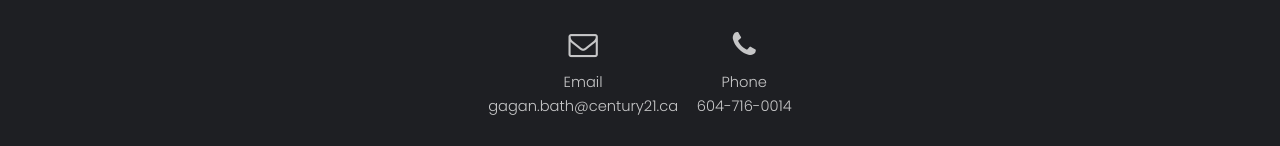
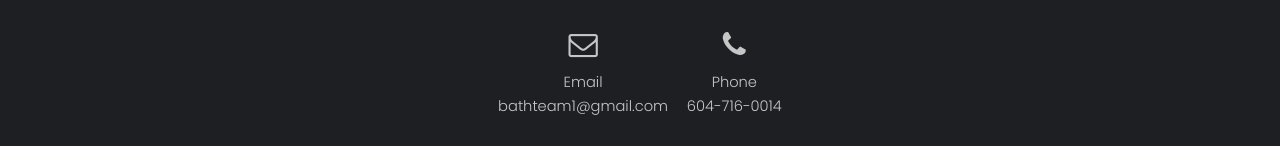
Before and after one commit to gaganbath/gaganbath.github.io, a plain HTML site: page index.html in a window 1280 px wide. Shown: the part 2231-2377 px from the top of the page. Drawn offline with Linux system fonts and the light colour scheme.

Commit message:
Update index.html

```diff
--- a/index.html
+++ b/index.html
@@ -229,7 +229,7 @@
                   <a href="mailto:&#103;&#97;&#103;&#97;&#110;&#46;&#98;&#97;&#116;&#104;&#64;&#99;&#101;&#110;&#116;&#117;&#114;&#121;&#50;&#49;&#46;&#99;&#97;" class="icon fa-envelope-o">
                      <span class="label">Email</span>
                      <p>Email</br>
-                        gagan.bath@century21.ca
+                        bathteam1@gmail.com
                      </p>
                   </a>
                </li>
```
